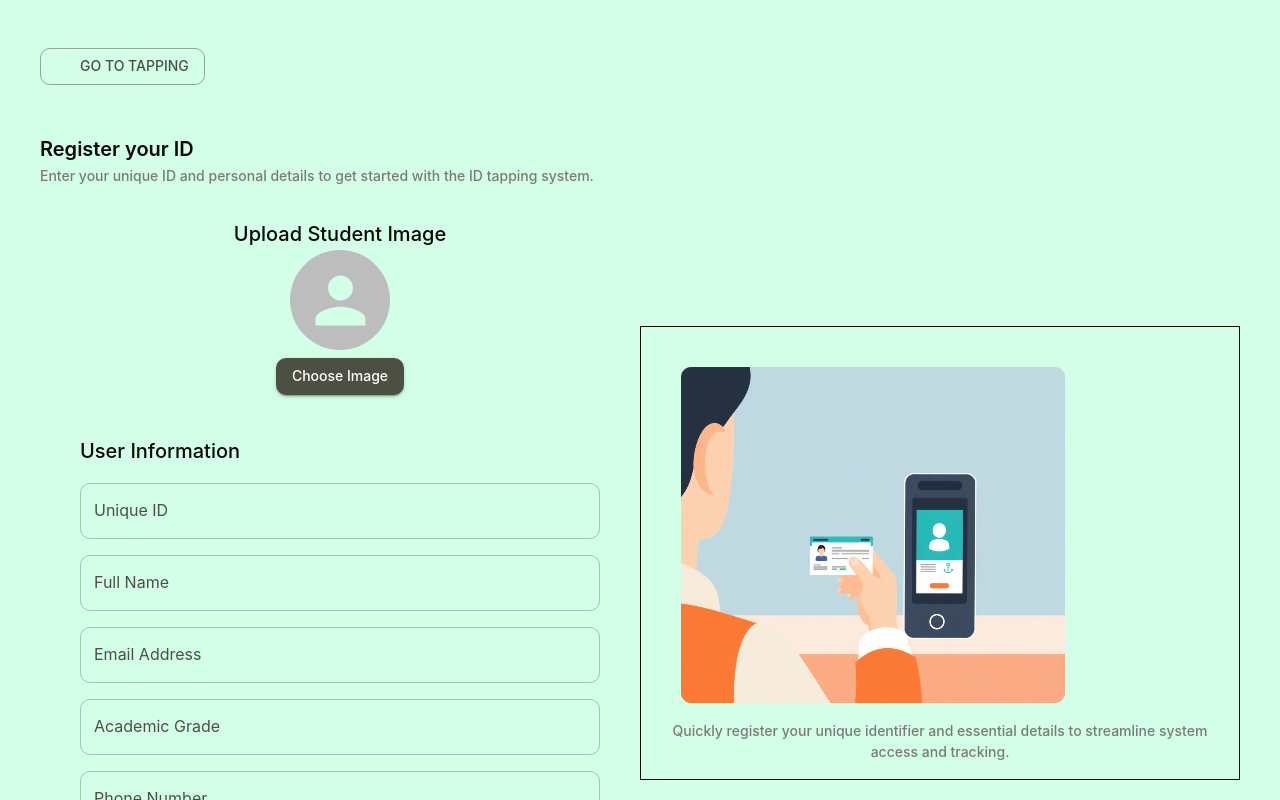
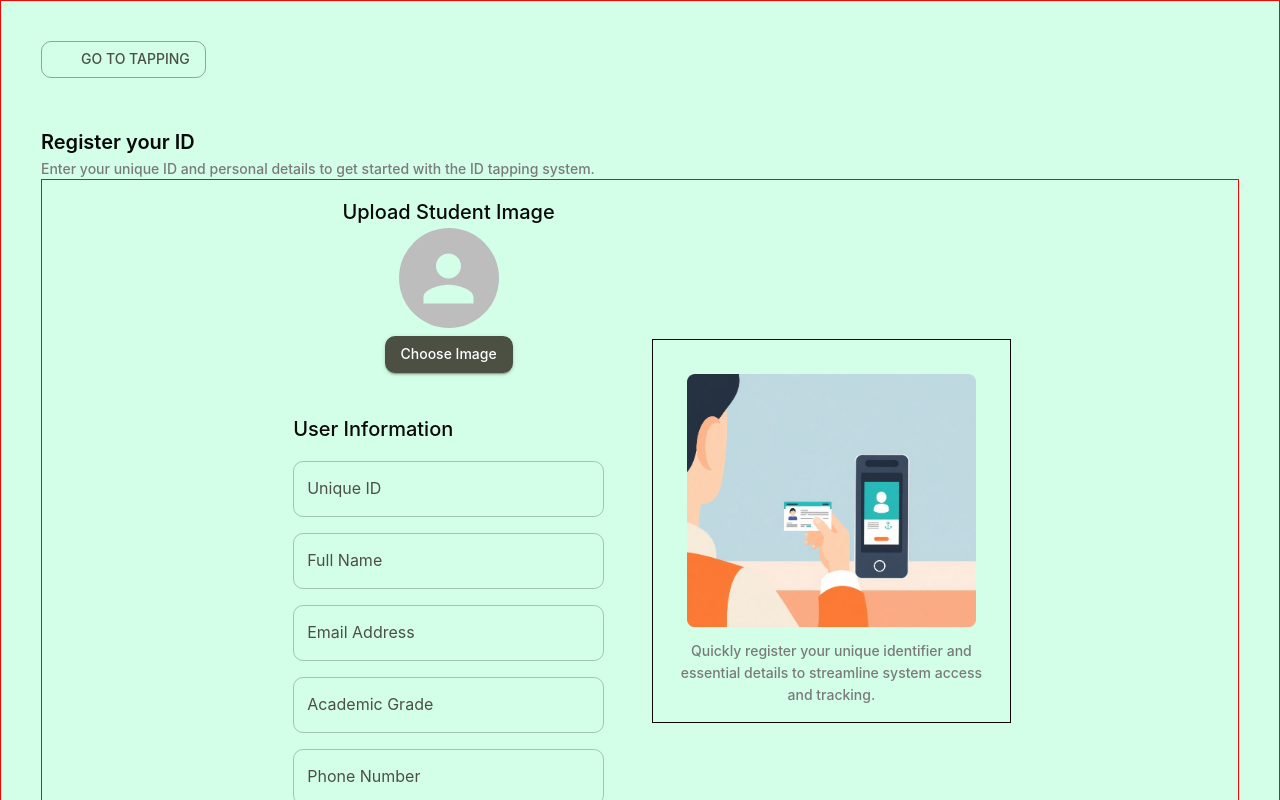
Before and after one commit to esamp001/id_tapping_system, a React (Create React App) app: page /register in a window 1280 px wide. Shown: the top 800 px of the page. Built offline with nearby package versions, Linux system fonts and the light colour scheme; some icons are missing.

Commit message:
Auto commit: 10/29/2025, 2:50:00 PM

```diff
--- a/src/pages/Register.js
+++ b/src/pages/Register.js
@@ -17,7 +17,7 @@ const Register = () => {
     };
 
     return (
-        <Box sx={{ display: 'flex', flexWrap: 'wrap', p: 5, gap: 0, mt: 1}}>
+        <Box sx={{ display: 'flex', flexWrap: 'wrap', p: 5, border: '1px solid red' }}>
             <Box>
                 <Button sx={{ mb: 6 }}
                     variant="outlined"
@@ -29,16 +29,9 @@ const Register = () => {
                 <Typography variant='h6' sx={{ fontWeight: '600' }}>Register your ID</Typography>
                 <Typography variant='subtitle2'>Enter your unique ID and personal details to get started with the ID tapping system.</Typography>
             </Box>
-            <Box sx={{ display: 'flex', justifyContent:'center', alignItems: 'center', width: '100%'}}>
+            <Box sx={{ display: 'flex', justifyContent: 'center', alignItems: 'center', width: '100%', border: '1px solid red', gap : 3 }}>
                 {/*Content Left */}
-                <Box
-                    sx={{
-                        width: "50%",
-                        p: 2
-                    }}
-                >
-
-                    <Box sx={{ justifyContent: 'center', alignItems: 'center', display: 'flex', flexDirection: 'column', mt: 2 }}>
+                <Box sx={{ justifyContent: 'center', alignItems: 'center', display: 'flex', flexDirection: 'column', mt: 2, width: '30%'}}>
                     <Typography variant="h6">Upload Student Image</Typography>
 
                     <Avatar
@@ -85,13 +78,13 @@ const Register = () => {
                     </Box>
                 </Box>
 
-                </Box>
+
                 {/*Content Right */}
                 <Box
                     sx={{
                         minWidth: 200,
                         p: 2,
-                        width: '50%',
+                        width: '30%',
                         justifyContent: 'center', // centers the image horizontally
                         border: '1px solid',
                     }}
```
Lines whose indentation alone changed are shown as unchanged.
